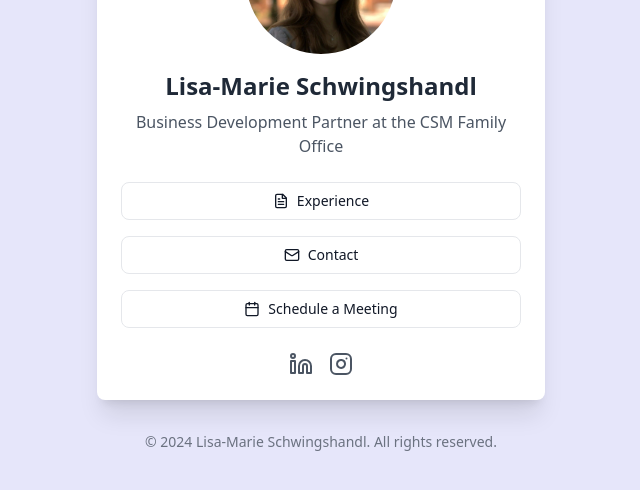
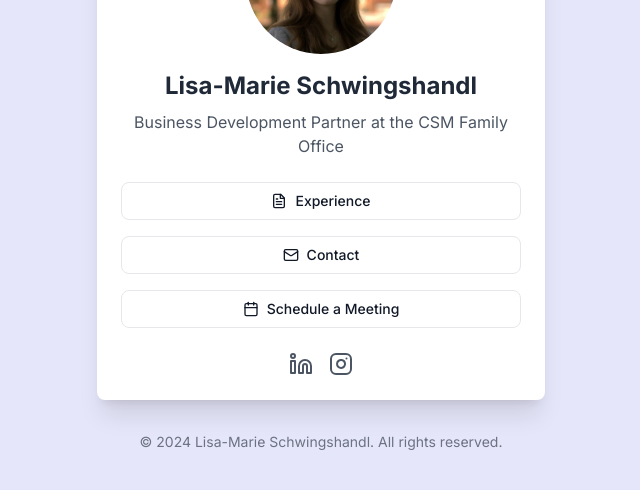
Before and after one commit to tribakzero/romelina.mx, a Next.js app: page / in a window 1280 px wide. Shown: the part 234-724 px from the top of the page, without its empty margins (319-959 px from the left). Built offline with nearby package versions, Linux system fonts and the light colour scheme.

Commit message:
Update layout.tsx

```diff
--- a/app/layout.tsx
+++ b/app/layout.tsx
@@ -1,5 +1,8 @@
 import type { Metadata } from 'next'
+import { Inter } from 'next/font/google'
 import './globals.css'
+
+const inter = Inter({ subsets: ['latin'] })
 
 export const metadata: Metadata = {
   title: 'Lisa-Marie Schwingshandl',
@@ -13,7 +16,7 @@
 }) {
   return (
     <html lang="en">
-      <body className="antialiased">{children}</body>
+      <body className={`${inter.className} antialiased`}>{children}</body>
     </html>
   )
 }
```
